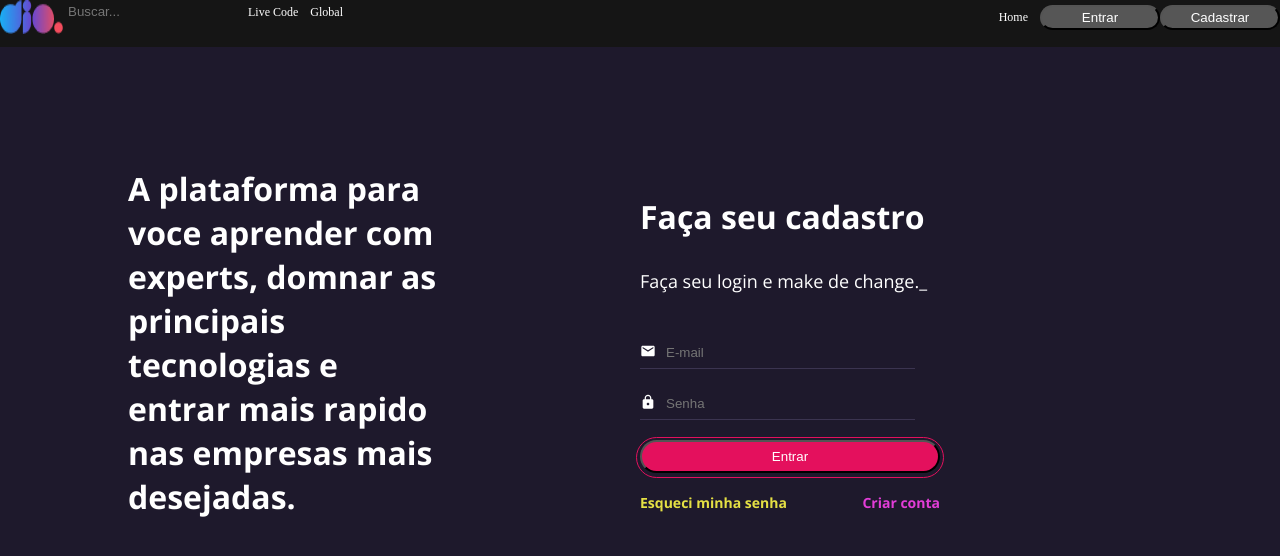
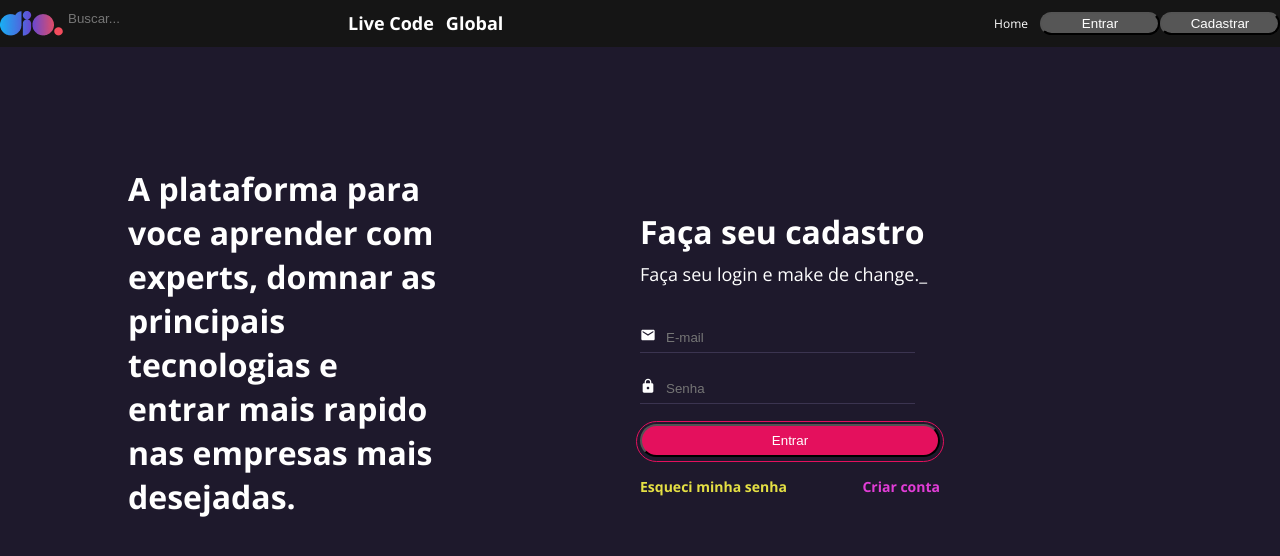
Before and after one commit to joaogabriel1702/clone_dio, a React (Create React App) app: page /login in a window 1280 px wide. Shown: the top 556 px of the page. Built offline with nearby package versions, Linux system fonts and the light colour scheme.

Commit message:
ajustes no CSS

```diff
--- a/src/components/Header/styles.js
+++ b/src/components/Header/styles.js
@@ -14,26 +14,26 @@ export const Container = styled.div `
 export const Row = styled.div `
     display: flex;
     flex-direction: row;
-    aligin-items: center;
+    align-items: center;
 `
 
 export const Column = styled.div `
     display: flex;
     flex-direction: column;
-    aligin-items: center;
+    align-items: center;
 `
 
 export const Wrapper = styled.div`
     background-color: #151515;
     width: 100%;
     height: 47px;
-    display-flex;
+    display: flex;
     justify-content: center;
     align-items: center;
 `
 
 export const BuscarInputContainer = styled.div`
-    width: 175px;
+    width: 275px;
     height: 30px;
     background: #2d2d37
     border-radius: 8px;
@@ -41,22 +41,20 @@ export const BuscarInputContainer = styled.div`
     margin: 0 12px
 
     display: flex;
-    align-items: center;
-    justify-content: center;
 `
 
 export const Menu = styled.a`
-    font-family: 'Open Sans',
+    font-family: 'Open Sans';
     font-style: normal;
-    font-size: 12px;
+    font-weight: 700;
+    font-size: 18px;
     line-height: 25px;
     color: #fff;
     margin-right: 12px;
-    text-decoration: none;
 `
 
 export const MenuRight = styled.a`
-    font-family: 'Open Sans',
+    font-family: 'Open Sans';
     font-style: normal;
     font-size: 12px;
     line-height: 25px;
@@ -69,12 +67,12 @@ export const UserPicture = styled.img`
     width: 32px;
     height: 32px;
     border-radius: 22px;
-    border: 2px solid #fff;
+    border: 3px solid #fff;
 `
 
 export const Input  =styled.input `
     background: transparent;
     flex: 1;
     border: 0;
-    color: #fff
+    color: #fff;
 `
--- a/src/pages/login/styles.js
+++ b/src/pages/login/styles.js
@@ -34,6 +34,7 @@ export const Title = styled.h2`
     font-weight: 700;
     font-size: 32px;
     width: 320px;
+    max-width: 90%;
     margin-bottom: 20px;
     line-height: 44px;
 
@@ -45,7 +46,7 @@ export const TitleLogin = styled.p`
     font-style: normal;
     font-weight: 700;
     font-size: 32px;
-    margin-bottom: 20px;
+    margin-bottom: 8px;
     line-height: 44px;
 `
 
@@ -55,7 +56,7 @@ export const SubtitleLogin = styled.p`
     font-weight: 400;
     font-size: 18px;
     margin-bottom: 35px;
-    line-height: 44px;
+    line-height: 25px;
 `
 
 export const EsqueciText = styled.p`
```
